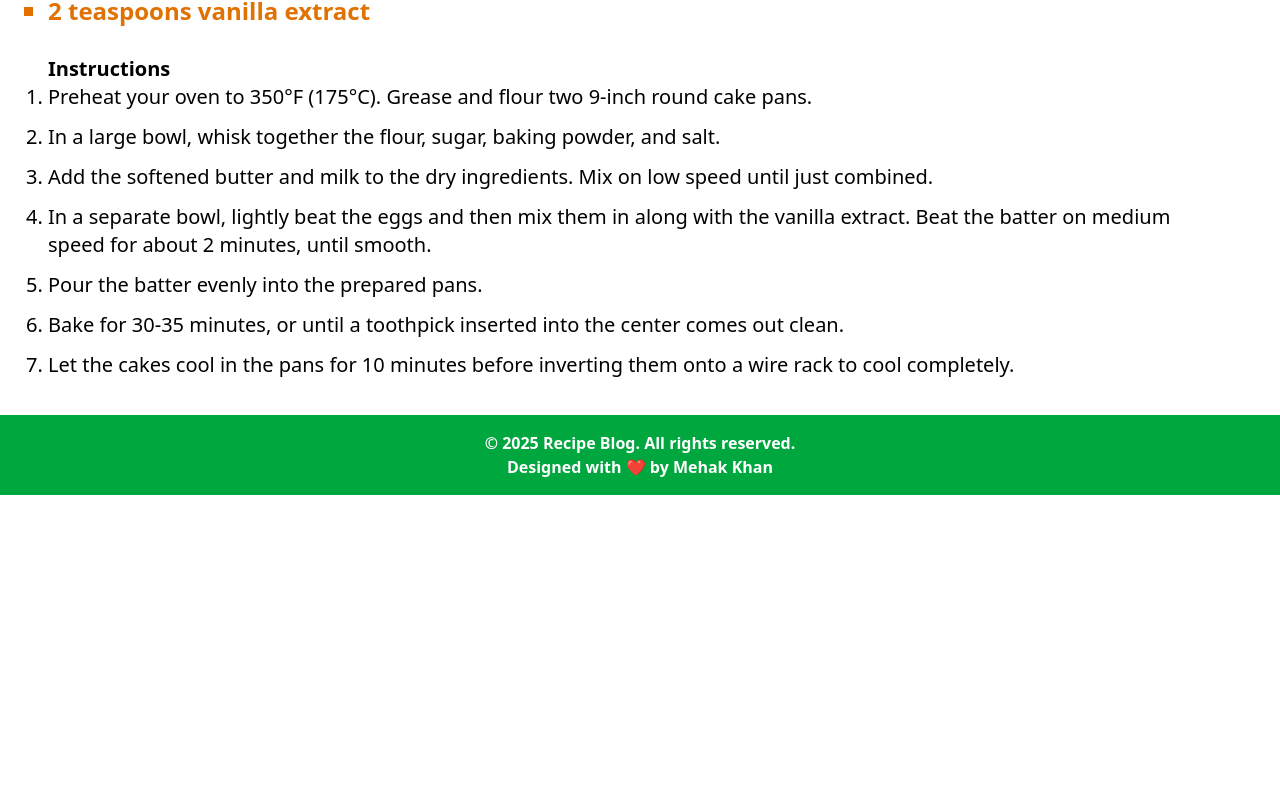
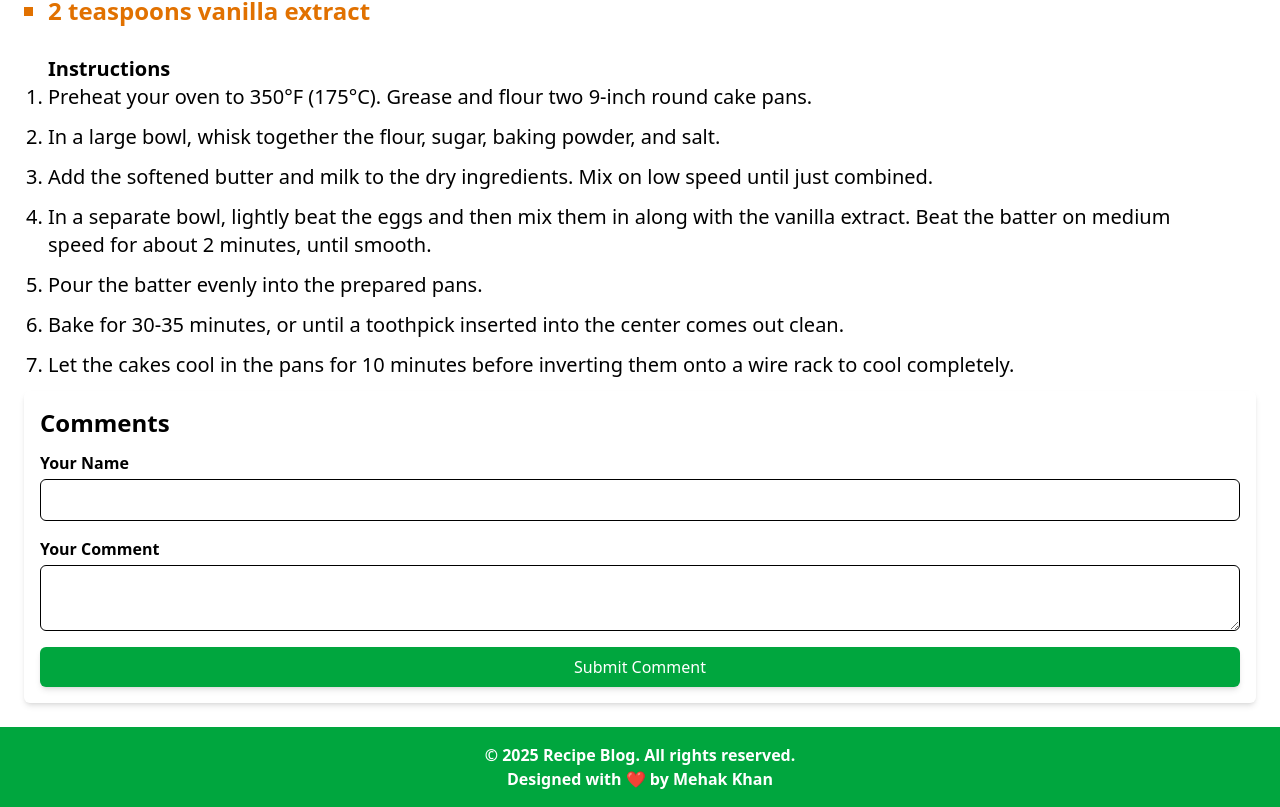
Before and after one commit to mehakkhan123/Recipe-blog, a Next.js app: page /recipes/1 in a window 1280 px wide. Shown: the part 845-1652 px from the top of the page. Before the commit the page ends 1340 px from the top, so only its background shows below. Built offline with nearby package versions, Linux system fonts and the light colour scheme.

Commit message:
comment ssection added

```diff
--- a/src/app/recipes/[id]/page.tsx
+++ b/src/app/recipes/[id]/page.tsx
@@ -7,6 +7,7 @@ import { PiChefHatFill } from 'react-icons/pi';
 import { GiForkKnifeSpoon } from "react-icons/gi";
 import { FaGlobeAmericas } from "react-icons/fa";
 import BackBtn from '@/components/BackBtn';
+import Comments from '@/components/Comments';
 
 interface RecipeDetailParams  {
 
@@ -86,6 +87,7 @@ export default async function RecipeDetail({params}:RecipeDetailPageProps) {
           ))}
         </ol>
       </div>
+      <Comments/>
     </div>
   );
 }
--- /dev/null
+++ b/src/components/Comments.tsx
@@ -0,0 +1,18 @@
+import React from 'react'
+
+export default function Comments() {
+  return (
+    <div className='flex flex-col shadow-md p-4 rounded-md'>
+        <h1 className='font-bold text-2xl'>Comments</h1>
+        <form action="" className='flex flex-col gap-1'>
+            <label htmlFor="" className='font-semibold mt-3'>Your Name</label>
+            <input type="text" className='border border-black rounded-md p-2'/>
+
+            <label htmlFor="" className='font-semibold mt-3'>Your Comment</label>
+            <textarea className='border border-black rounded-md p-2'/>
+            <button type="submit" className='bg-green-600 text-white p-2 rounded-md shadow-md mt-3 cursor-pointer hover:bg-green-500 transition-all ease-in-out duration-100'>Submit Comment</button>
+
+        </form>
+    </div>
+  )
+}
```
